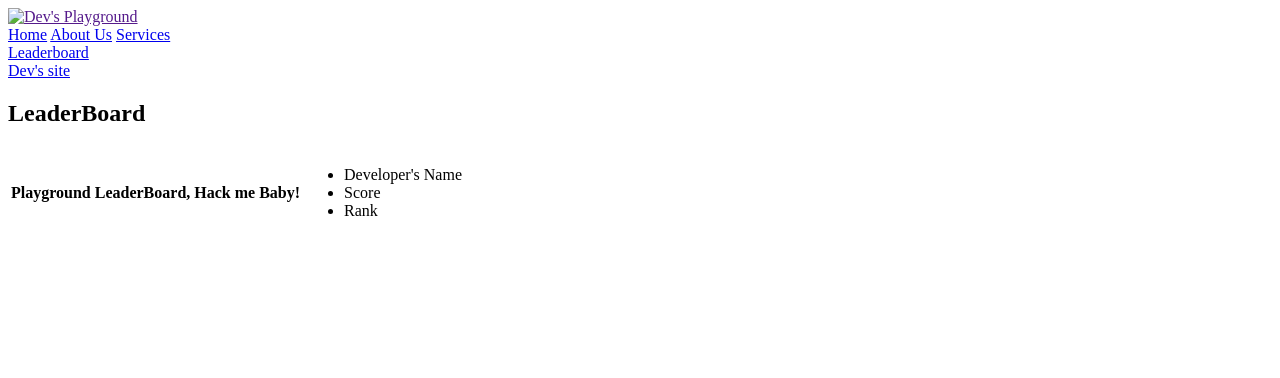
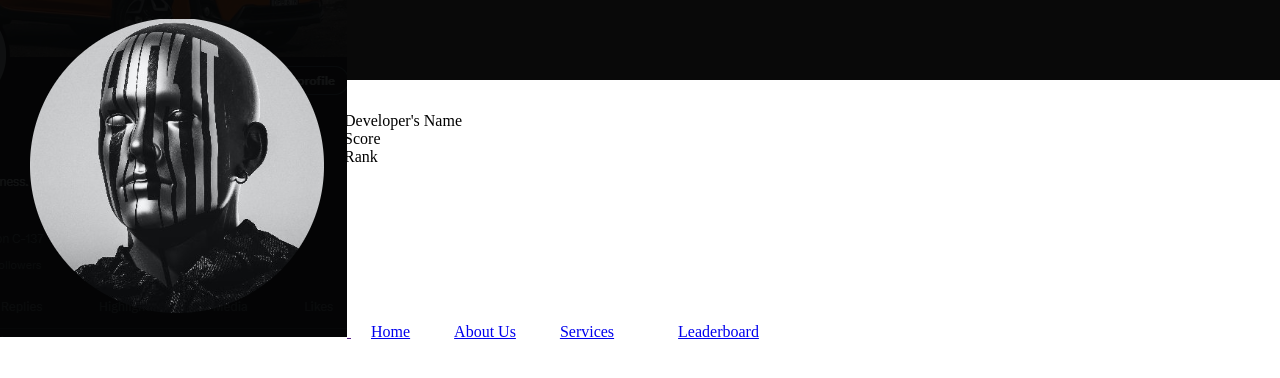
Before and after one commit to samdimek/180Days, a plain HTML site: page index.html in a window 1280 px wide. Drawn offline with Linux system fonts and the light colour scheme.

Commit message:
css-styling

```diff
--- a/index.html
+++ b/index.html
@@ -15,7 +15,7 @@
             <div class="nav-center">
                 <div class="nav-header">
                     <a class="nav-logo" href="">
-                        <img src="logo.png" alt="Dev's Playground">
+                        <img src="assets/Avatar101.png" alt="Dev's Playground">
                     </a>
                 </div>
                 <div class="nav-links">
--- a/style.css
+++ b/style.css
@@ -1,3 +1,48 @@
+
+
+
+.body {
+    height: 125vh;
+    background-image: url(assets/Backgroundpic04.jpg);
+    background-size: cover;
+    font-family: sans-serif;
+    margin-top: 80px;
+    padding: 30px;
+}
+
+.main {
+    color: white;
+}
+
+.nav-center {
+    background-color: rgb(9, 9, 9);
+    position: fixed;
+    top: 0;
+    left: 0;
+    right: 0;
+    height: 80px;
+    display: flex;
+    align-items: center;
+}
+
+.nav-header {
+    height: 10px;
+    width: 20px;
+}
+
+.header * {
+    display: inline;
+}
+
+.nav-links {
+    align-items: center;
+}
+
+.nav-link {
+    margin: 20px;
+}
+
+
 
 .subscribe-btn {
     background-color: red;
@@ -6,6 +51,14 @@
     width: 101px;
     border-radius: 4px;
     cursor: pointer;
+}
+
+.subscribe-btn:hover {
+    background-color: green;
+}
+
+.subscribe-btn:active {
+    background-color: greenyellow;
 }
 
 .join-btn {
```
Also changed, not shown: assets/Avatar101.png (added), 1 other file.
